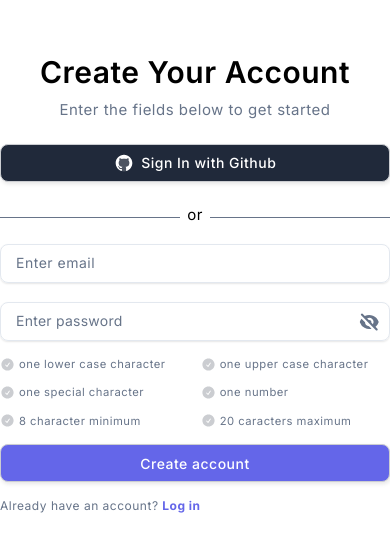
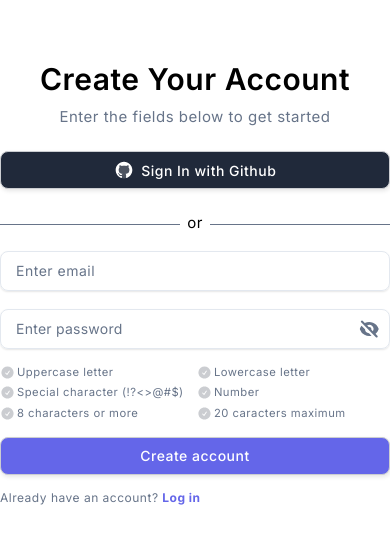
Before and after one commit to FlaviuN93/Devport, a React (Vite) app in the folder frontend/: page /auth in a window 390 px wide. Shown: the part 139-690 px from the top of the page. Built offline with nearby package versions, Linux system fonts and the light colour scheme.

Commit message:
Small improvements throught the app

```diff
--- a/frontend/package.json
+++ b/frontend/package.json
@@ -12,6 +12,7 @@
   "dependencies": {
     "@heroicons/react": "^2.1.1",
     "@hookform/resolvers": "^3.3.4",
+    "@tanstack/react-query": "^5.29.0",
     "framer-motion": "^11.0.8",
     "localforage": "^1.10.0",
     "match-sorter": "^6.3.4",
--- a/frontend/src/components/Inputs/PasswordValidation.module.css
+++ b/frontend/src/components/Inputs/PasswordValidation.module.css
@@ -3,5 +3,5 @@
 	align-items: center;
 	color: var(--gray);
 	font-size: 0.75rem;
-	column-gap: 4px;
+	gap: 2px;
 }
--- a/frontend/src/components/UI/Button.tsx
+++ b/frontend/src/components/UI/Button.tsx
@@ -49,15 +49,19 @@ const Button: FC<ButtonProps> = ({
 			onClick={handleClick}
 			type={type}
 		>
-			{isLoading ? (
-				<span className={styles.spinner}></span>
-			) : (
-				<>
-					{icon && iconPos === 'left' && <span className={iconClasses}>{icon}</span>}
-					<span>{buttonText}</span>
-					{icon && iconPos === 'right' && <span className={iconClasses}>{icon}</span>}
-				</>
-			)}
+			<>
+				{icon && iconPos === 'left' && (
+					<span className={iconClasses}>
+						{isLoading ? <span className={styles.spinner}></span> : icon}
+					</span>
+				)}
+				<span>{buttonText}</span>
+				{icon && iconPos === 'right' && (
+					<span className={iconClasses}>
+						{isLoading ? <span className={styles.spinner}></span> : icon}
+					</span>
+				)}
+			</>
 		</button>
 	)
 }
--- a/frontend/src/pages/SignUp.tsx
+++ b/frontend/src/pages/SignUp.tsx
@@ -62,7 +62,7 @@ const SignUp = () => {
 					showPasswordBtn={true}
 					error={isValid}
 				/>
-				<div className='grid grid-cols-2 gap-3'>
+				<div className='grid grid-cols-2 gap-1 sm:gap-3'>
 					{passwordErrors.map((error) => (
 						<PasswordValidation key={error.type} isActive={error.isActive} type={error.type} />
 					))}
--- a/frontend/src/utils/functions.ts
+++ b/frontend/src/utils/functions.ts
@@ -2,11 +2,11 @@ import { PasswordValidationType } from './types'
 
 export const getMessageForValidation = (messageKey: PasswordValidationType): string => {
 	const validationRules = {
-		lowerCase: 'one lower case character',
-		upperCase: 'one upper case character',
-		specialChar: 'one special character',
-		number: 'one number',
-		minLength: '8 character minimum',
+		lowerCase: 'Uppercase letter',
+		upperCase: 'Lowercase letter',
+		specialChar: 'Special character (!?<>@#$)',
+		number: 'Number',
+		minLength: '8 characters or more',
 		maxLength: '20 caracters maximum',
 	}
 
```
Also changed, not shown: 1 other file (tests, documents, lock files or other folders).
